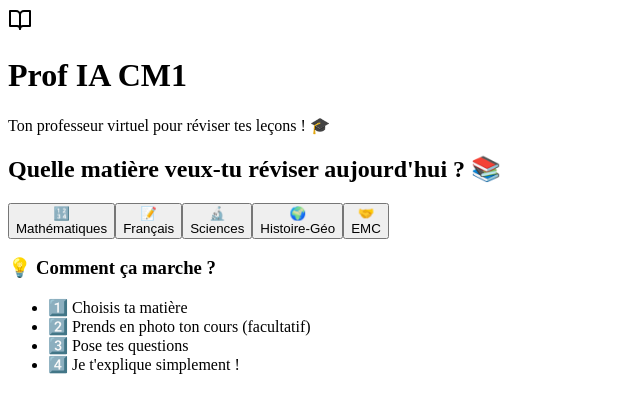
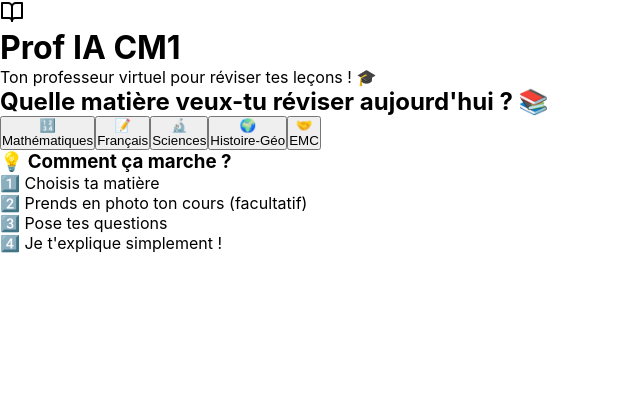
Before and after one commit to benoit80000/IAProf, a Next.js app: page / in a window 1280 px wide. Shown: the top 412 px of the page, without its empty margins (0-640 px from the left). Built offline with nearby package versions, Linux system fonts and the light colour scheme.

Commit message:
Update layout.js

```diff
--- a/app/layout.js
+++ b/app/layout.js
@@ -1,3 +1,5 @@
+import './globals.css';
+
 export const metadata = {
   title: 'Prof IA CM1',
   description: 'Ton professeur virtuel pour réviser tes leçons !',
@@ -6,7 +8,7 @@ export const metadata = {
 export default function RootLayout({ children }) {
   return (
     <html lang="fr">
-      <body>{children}</body>
+      <body className="antialiased">{children}</body>
     </html>
   );
 }
```
